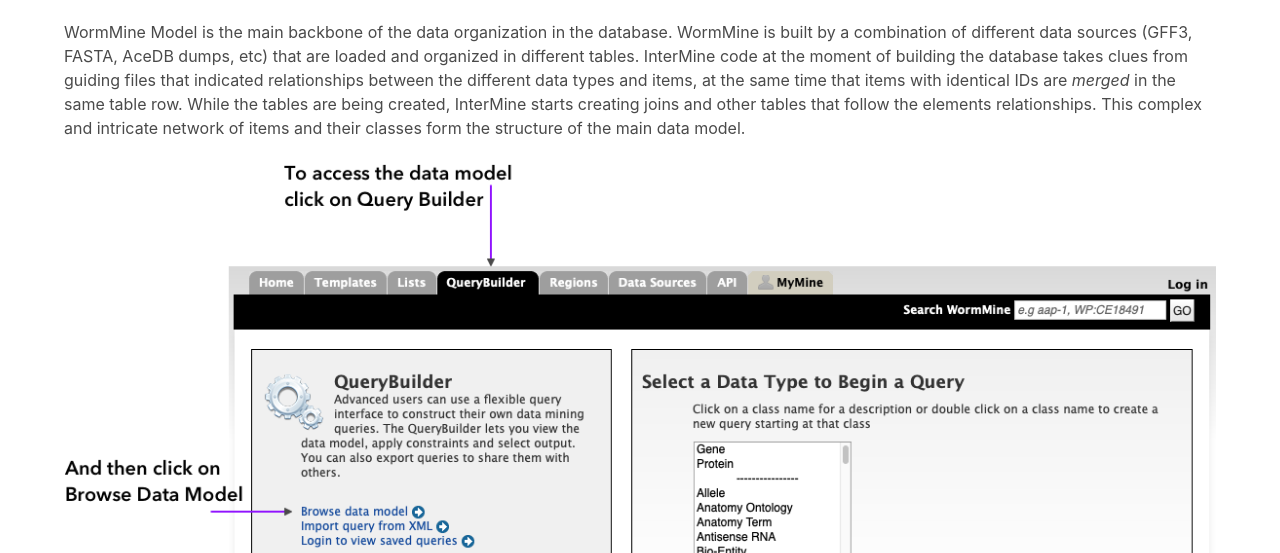
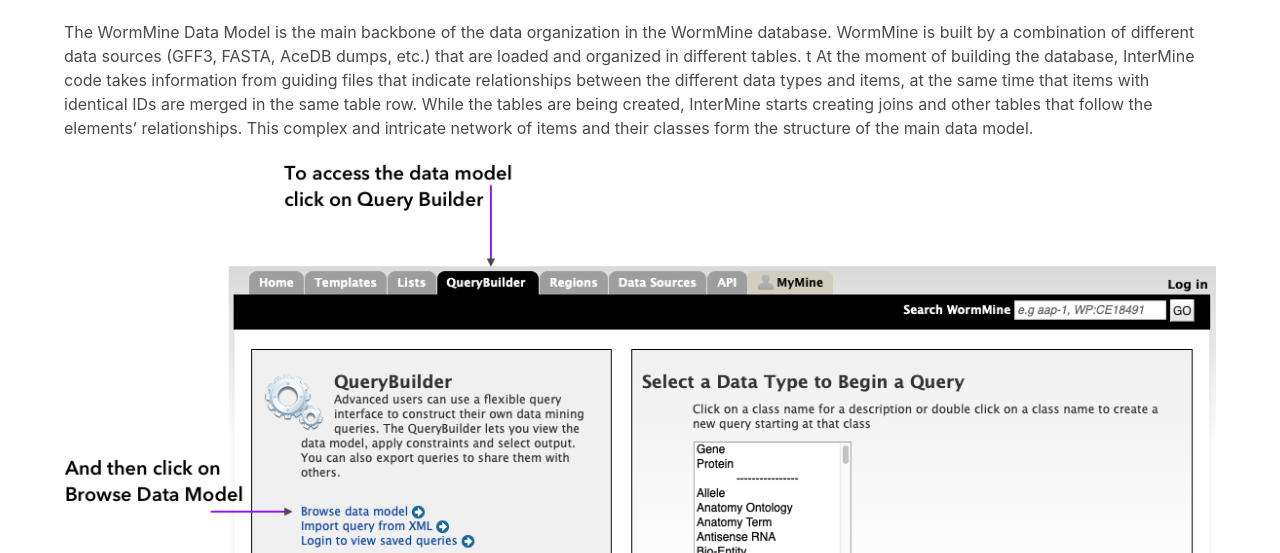
Before and after one commit to WormBase/wormmine_help, a plain HTML site: page model.html in a window 1280 px wide. Shown: the part 247-800 px from the top of the page. Drawn offline with nearby package versions, Linux system fonts and the light colour scheme.

```diff
--- a/model.html
+++ b/model.html
@@ -18,7 +18,7 @@
 	<section class="section">
 		<div class="container">
 			<h2 class="title is-2">Data Model</h2>
-			WormMine Model is the main backbone of the data organization in the database. WormMine is built by a combination of different data sources (GFF3, FASTA, AceDB dumps, etc) that are loaded and organized in different tables. InterMine code at the moment of building the database takes clues from guiding files that indicated relationships between the different data types and items, at the same time that items with identical IDs are <i>merged</i> in the same table row. While the tables are being created, InterMine starts creating joins and other tables that follow the elements relationships. This complex and intricate network of items and their classes form the structure of the main data model.
+			The WormMine Data Model is the main backbone of the data organization  in the WormMine database. WormMine is built by a combination of different data sources (GFF3, FASTA, AceDB dumps, etc.) that are loaded and organized in different tables. t At the moment of building the database, InterMine code takes information from guiding files that indicate relationships between the different data types and items, at the same time that items with identical IDs are merged in the same table row. While the tables are being created, InterMine starts creating joins and other tables that follow the elements’ relationships. This complex and intricate network of items and their classes form the structure of the main data model.
 		<br><br>
 		<img src="images/model_1.png">
 		<br><br>
```
Also changed, not shown: 5 other files.
